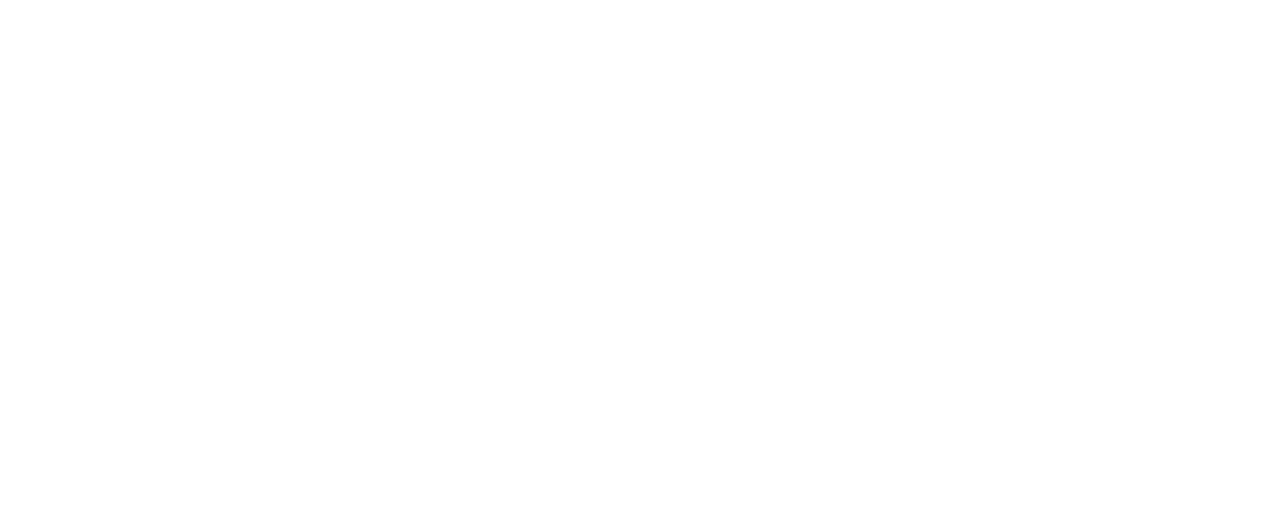
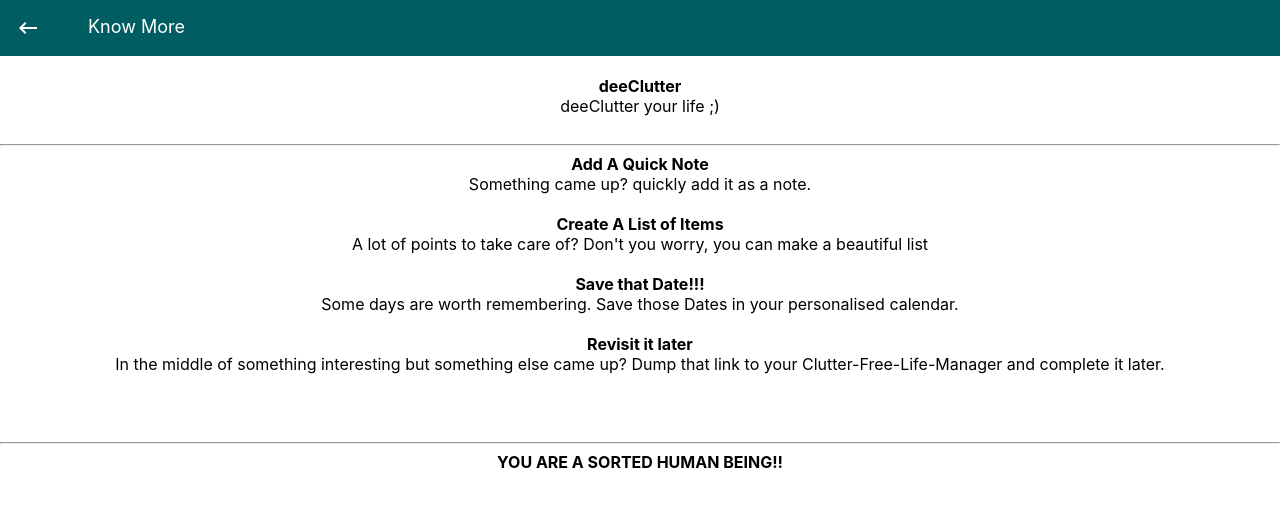
Before and after one commit to deepakchandola717/deeclutter, a React (Create React App) app: page /knowmore in a window 1280 px wide. Shown: the top 506 px of the page. Built offline with nearby package versions, Linux system fonts and the light colour scheme.

Commit message:
settings and know more

```diff
--- a/package.json
+++ b/package.json
@@ -11,7 +11,7 @@
     "react": "^16.9.0",
     "react-dom": "^16.9.0",
     "react-router-dom": "^5.1.2",
-    "react-scripts": "3.1.1"
+    "react-scripts": "^3.3.0"
   },
   "scripts": {
     "start": "react-scripts start",
--- a/src/App.js
+++ b/src/App.js
@@ -10,19 +10,23 @@
 import NewEvent from './Components/NewEvent';
 import NewLink from './Components/NewLink';
 import YourProfile from './Components/YourProfile';
+import Settings from './Components/Settings';
+import KnowMore from './Components/KnowMore';
 
 function App() {
   return (
     <div className="App">
       <Router>
         <Switch>
-          <Route path={['/','signin']} exact component={SignIn}/>
+          <Route path={['/','/signin']} exact component={SignIn}/>
           <Route path='/dashboard' exact component = {ActionList}/>
           <Route path='/newnote' exact component = {NewNote} />
           <Route path='/newlist' exact component ={NewList} />
           <Route path='/newevent' exact component = {NewEvent} />
           <Route path='/newlink' exact component ={NewLink} />
           <Route path='/yourprofile' exact component ={YourProfile}/>
+          <Route path='/settings' exact component ={Settings}/>
+          <Route path='/knowmore' exact component ={KnowMore}/>
         </Switch>
       </Router>
     </div>
--- a/src/Components/ActionList.jsx
+++ b/src/Components/ActionList.jsx
@@ -182,8 +182,8 @@
             {/* {More OPTIONS} */}
             <Menu open={openMore} onClose={setMore} anchorEl={anchorEl}>
                 <MenuItem><Link style={LinkStyle} to="/yourprofile">Your Profile</Link></MenuItem>
-                <MenuItem>Settings</MenuItem>
-                <MenuItem>Know More</MenuItem>
+                <MenuItem><Link style={LinkStyle} to="/settings">Settings</Link></MenuItem>
+                <MenuItem><Link style={LinkStyle} to="/knowmore">Know More</Link></MenuItem>
             </Menu>
 
             <Fab color="primary" aria-label="add" className={classes.fab} onClick={setDialog}>
--- /dev/null
+++ b/src/Components/KnowMore.jsx
@@ -0,0 +1,39 @@
+import React from 'react';
+
+import BackIcon from '../Data/back.svg';
+
+const KnowMore = () => {
+    return (
+        <>
+        <div className="app-header" style={{justifyContent:'start'}}>
+        <img src={BackIcon} style={{marginRight:'3rem'}} alt="Back"/>
+        <span style={{fontSize:'18px'}}>Know More</span>
+        </div>
+        <div>
+            <span>
+            <br/><b>
+            deeClutter<br/></b>
+            deeClutter your life ;)<br/>
+            <br/><b><hr/>
+            Add A Quick Note<br/></b>
+            Something came up? quickly add it as a note.<br/>
+            <br/><b>
+            Create A List of Items<br/></b>
+            A lot of points to take care of? Don't you worry, you can make a beautiful list<br/>
+            <br/><b>
+            Save that Date!!!<br/></b>
+            Some days are worth remembering. Save those Dates in your personalised calendar.<br/>
+            <br/><b>
+            Revisit it later<br/></b>
+            In the middle of something interesting but something else came up? Dump that link to your Clutter-Free-Life-Manager and complete it later.<br/>
+            <br/>
+            <br/>
+            <br/><b><hr/>
+            YOU ARE A SORTED HUMAN BEING!!</b>
+            </span>
+        </div>
+        </>
+     );
+}
+
+export default KnowMore;
--- /dev/null
+++ b/src/Components/Settings.jsx
@@ -0,0 +1,16 @@
+import React from 'react';
+import BackIcon from '../Data/back.svg';
+
+
+const Settings = () => {
+    return (
+        <>
+        <div className="app-header" style={{justifyContent:'start'}}>
+            <img src={BackIcon} style={{marginRight:'3rem'}} alt="Back"/>
+            <span style={{fontSize:'18px'}}>Settings</span>
+        </div>
+        </>
+     );
+}
+
+export default Settings;
--- a/src/Components/YourProfile.jsx
+++ b/src/Components/YourProfile.jsx
@@ -6,7 +6,7 @@
 
 const YourProfile = () => {
     const entryStyle={
-        display:'grid', gridTemplateRows:'1', gridTemplateColumns:'1fr 4fr', justifyItems:'start', width:'60vw', border:'solid black 1px', borderRadius:'1rem', margin:'0.5rem', padding:'0.5rem 0.5rem', alignSelf:'center'
+        display:'grid', gridTemplateRows:'1', gridTemplateColumns:'1fr 4fr', justifyItems:'start', width:'75vw', border:'solid black 1px', borderRadius:'1rem', margin:'0.5rem', padding:'0.5rem 0.5rem', alignSelf:'center'
     }
     return (
         <>
```
Also changed, not shown: 1 other file (tests, documents, lock files or other folders).
